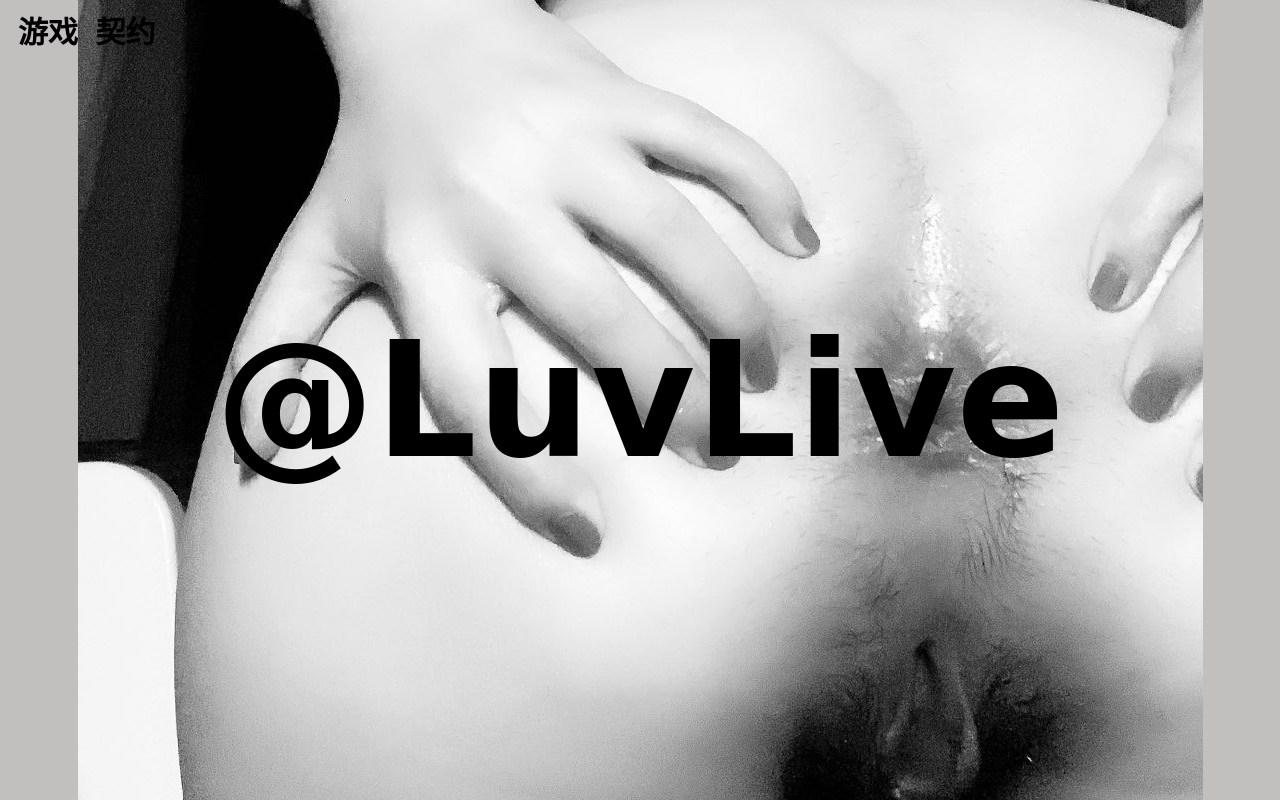
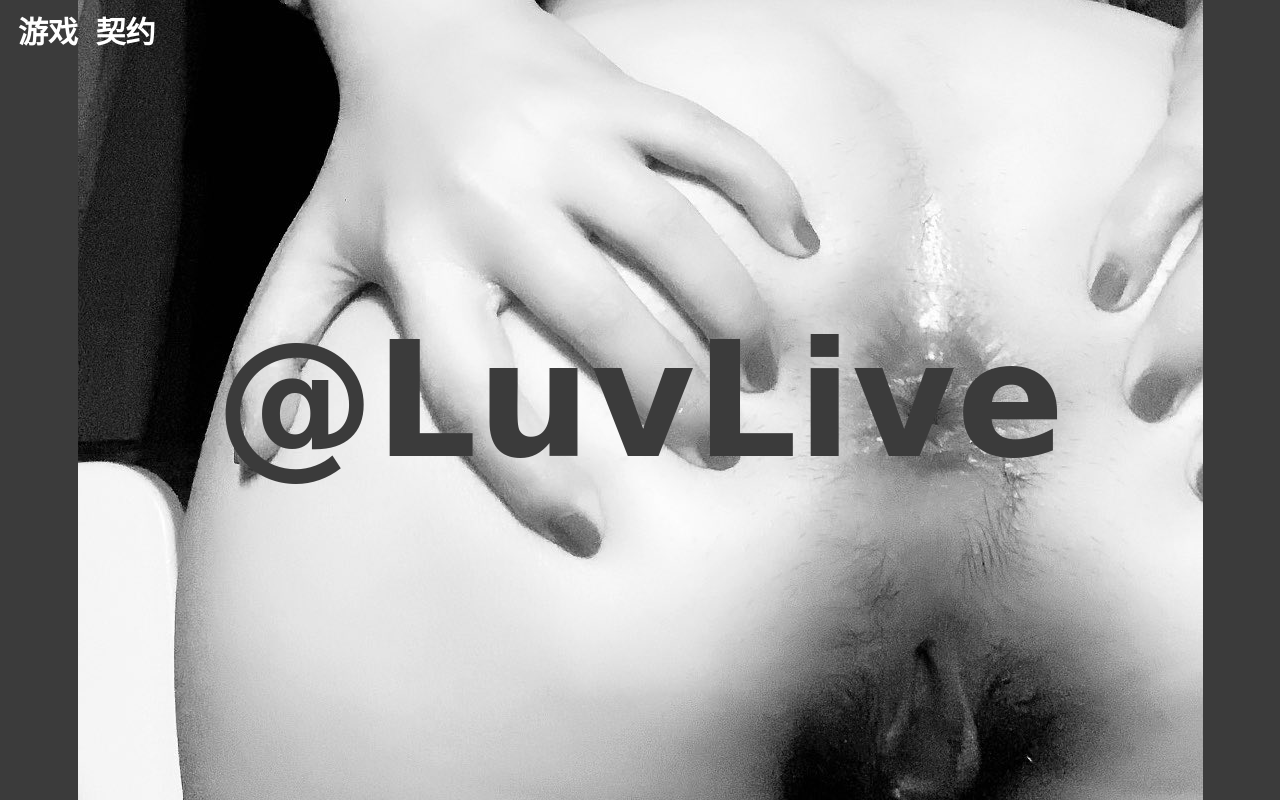
Before and after one commit to ZL-xi/ZL-xi.github.io, a plain HTML site: page index.html in a window 1280 px wide. Drawn offline with Linux system fonts and the light colour scheme.

Commit message:
color change

```diff
--- a/index.css
+++ b/index.css
@@ -4,7 +4,7 @@ body {
     background-image: url('./3.JPG');
     background-repeat: no-repeat;
     background-position: 50% 0%;
-    background-color: #aca9a9bb;
+    background-color: rgb(59, 59, 59);
 }
 
 .startTextContainer {
@@ -15,6 +15,7 @@ body {
     font-size: 160px;
     font-family: cursive;
     font-weight: bolder;
+    color: rgb(59, 59, 59);
 }
 
 .navBar{
@@ -30,12 +31,12 @@ body {
 }
 
 a:link {
-    color: black;
+    color: white;
     text-decoration: none;
 }
 
 a:visited {
-    color: black;
+    color: white;
     text-decoration: none;
 }
 
```
